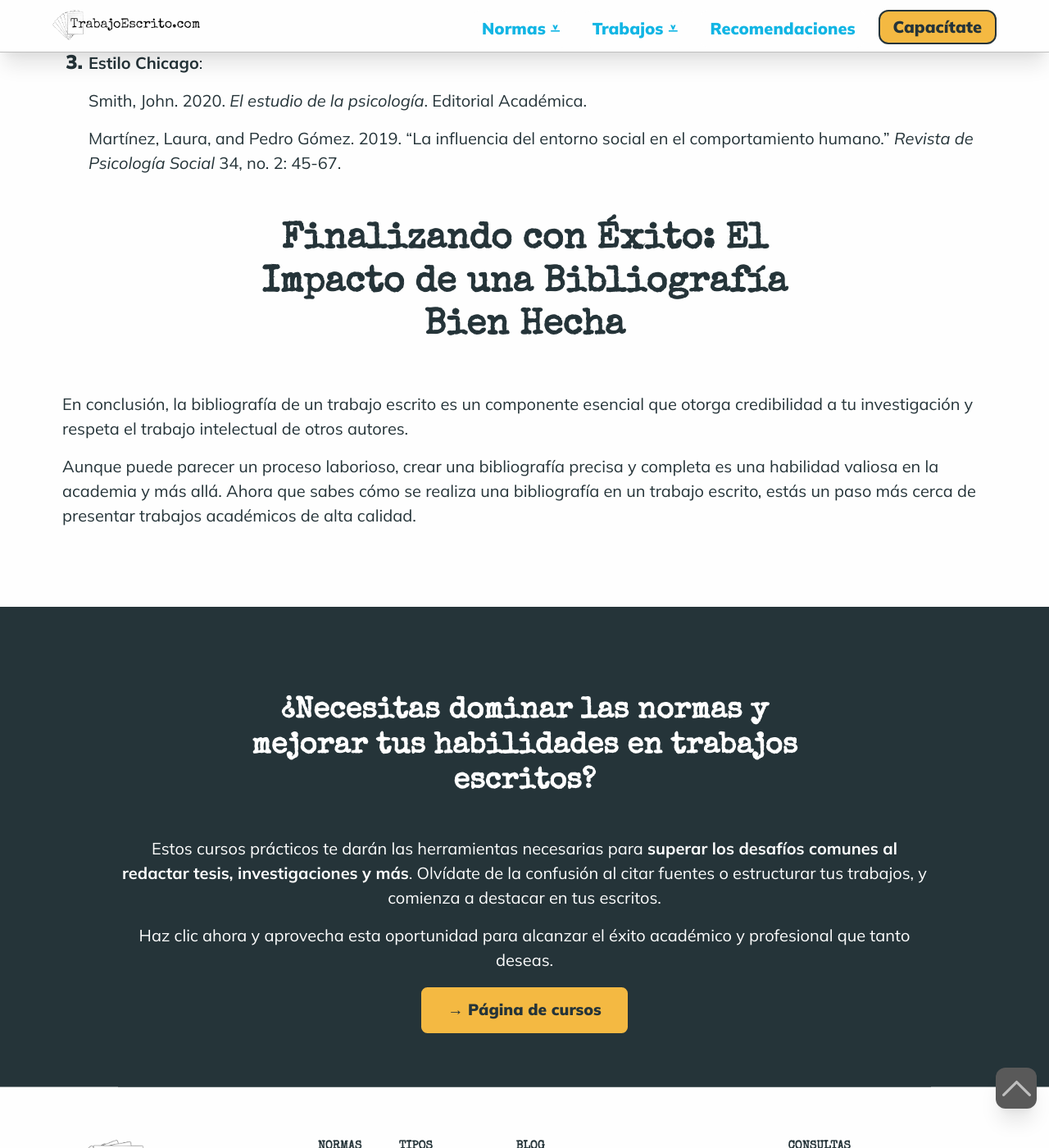
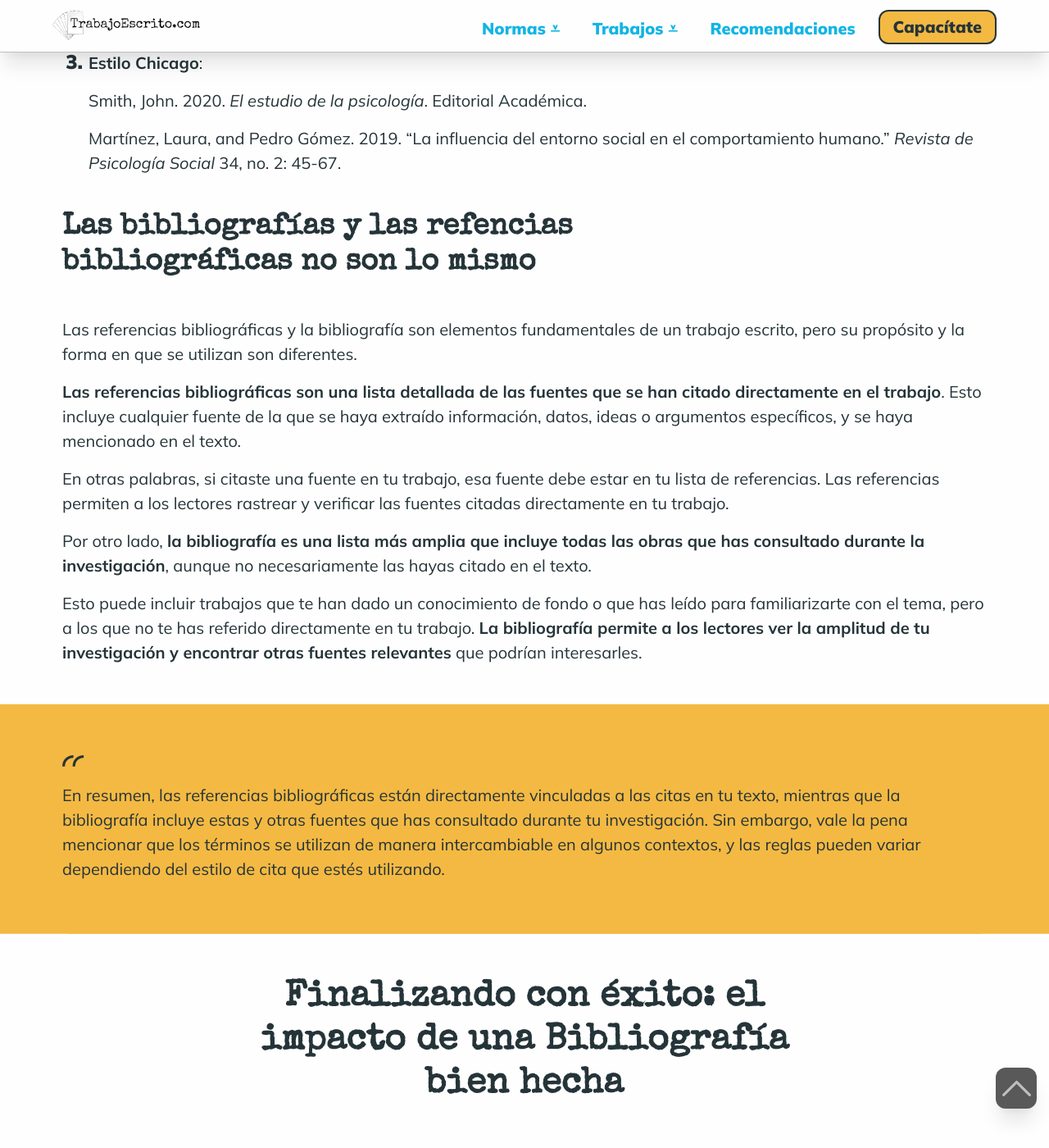
Before and after one commit to Klerpson/trabajoescrito, a Jekyll site: the page built from bibliografia-trabajo-escrito.md, in a window 1280 px wide and 1400 px high, scrolled down 2563 px. Shown: the whole window at 82% size. Built offline with Jekyll 4.4.1, drawn with Linux system fonts in a browser that asks for light colours; some web fonts are replaced; some of the changed text lies outside the part shown.

Commit message:
referencias

```diff
--- a/bibliografia-trabajo-escrito.md
+++ b/bibliografia-trabajo-escrito.md
@@ -58,8 +58,22 @@ Para ilustrar cómo se escribe la bibliografía en un trabajo escrito, aquí te
 
    Martínez, Laura, and Pedro Gómez. 2019. "La influencia del entorno social en el comportamiento humano." *Revista de Psicología Social* 34, no. 2: 45-67.
 
-## Finalizando con Éxito: El Impacto de una Bibliografía Bien Hecha
+### Las bibliografías y las refencias bibliográficas no son lo mismo
 
-En conclusión, la bibliografía de un trabajo escrito es un componente esencial que otorga credibilidad a tu investigación y respeta el trabajo intelectual de otros autores.
+Las referencias bibliográficas y la bibliografía son elementos fundamentales de un trabajo escrito, pero su propósito y la forma en que se utilizan son diferentes.
+
+**Las referencias bibliográficas son una lista detallada de las fuentes que se han citado directamente en el trabajo**. Esto incluye cualquier fuente de la que se haya extraído información, datos, ideas o argumentos específicos, y se haya mencionado en el texto.
+
+En otras palabras, si citaste una fuente en tu trabajo, esa fuente debe estar en tu lista de referencias. Las referencias permiten a los lectores rastrear y verificar las fuentes citadas directamente en tu trabajo.
+
+Por otro lado, **la bibliografía es una lista más amplia que incluye todas las obras que has consultado durante la investigación**, aunque no necesariamente las hayas citado en el texto.
+
+Esto puede incluir trabajos que te han dado un conocimiento de fondo o que has leído para familiarizarte con el tema, pero a los que no te has referido directamente en tu trabajo. **La bibliografía permite a los lectores ver la amplitud de tu investigación y encontrar otras fuentes relevantes** que podrían interesarles.
+
+>En resumen, las referencias bibliográficas están directamente vinculadas a las citas en tu texto, mientras que la bibliografía incluye estas y otras fuentes que has consultado durante tu investigación. Sin embargo, vale la pena mencionar que los términos se utilizan de manera intercambiable en algunos contextos, y las reglas pueden variar dependiendo del estilo de cita que estés utilizando.
+
+## Finalizando con éxito: el impacto de una Bibliografía bien hecha
+
+En conclusión, **la bibliografía** de un trabajo escrito es un componente esencial que **otorga credibilidad a tu investigación y respeta el trabajo intelectual de otros autores**.
 
 Aunque puede parecer un proceso laborioso, crear una bibliografía precisa y completa es una habilidad valiosa en la academia y más allá. Ahora que sabes cómo se realiza una bibliografía en un trabajo escrito, estás un paso más cerca de presentar trabajos académicos de alta calidad.
--- a/index.html
+++ b/index.html
@@ -157,10 +157,10 @@ boton_mas_title: "Buscador"
         <a href="{{site.baseurl}}/anexos-trabajo-escrito" class="boton" title="Anexos">Anexos</a>
       </li>
       <li>
-        <a href="#" class="boton" title="Bibliografía">Bibliografía</a>
+        <a href="{{site.baseurl}}/bibliografia-trabajo-escrito" class="boton" title="Bibliografía">Bibliografía</a>
       </li>
       <li>
-        <a href="#" class="boton" title="Referencias">Referencias</a>
+        <a href="{{site.baseurl}}/referencias-trabajo-escrito" class="boton" title="Referencias">Referencias</a>
       </li>
     </ul>
   <p><b>RECUERDA:</b> <strong>Los agradecimientos</strong> permiten expresar reconocimiento y gratitud a aquellos que brindaron apoyo durante la investigación o redacción. <strong>Los anexos</strong> incluyen material complementario relevante, como tablas, gráficos adicionales o documentos de respaldo. <strong>La bibliografía</strong> recopila las fuentes citadas en el trabajo, asegurando la adecuada atribución y facilitando la verificación de la información. <strong>La conclusión</strong> resume los puntos clave y presenta los hallazgos o resultados obtenidos.</p>
```
Also changed, not shown: referencias-trabajo-escrito.md (added, +85 -0 lines), 6 other files.
